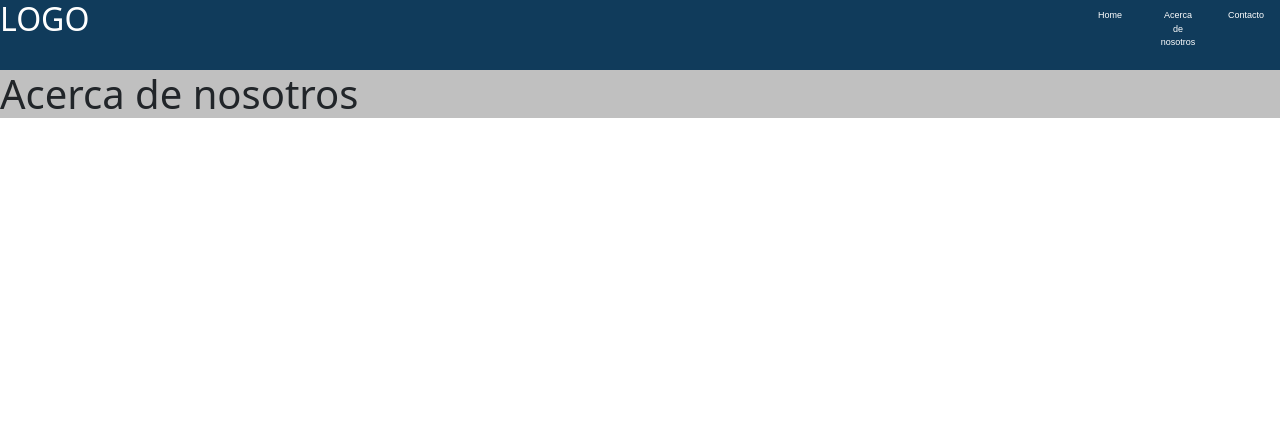
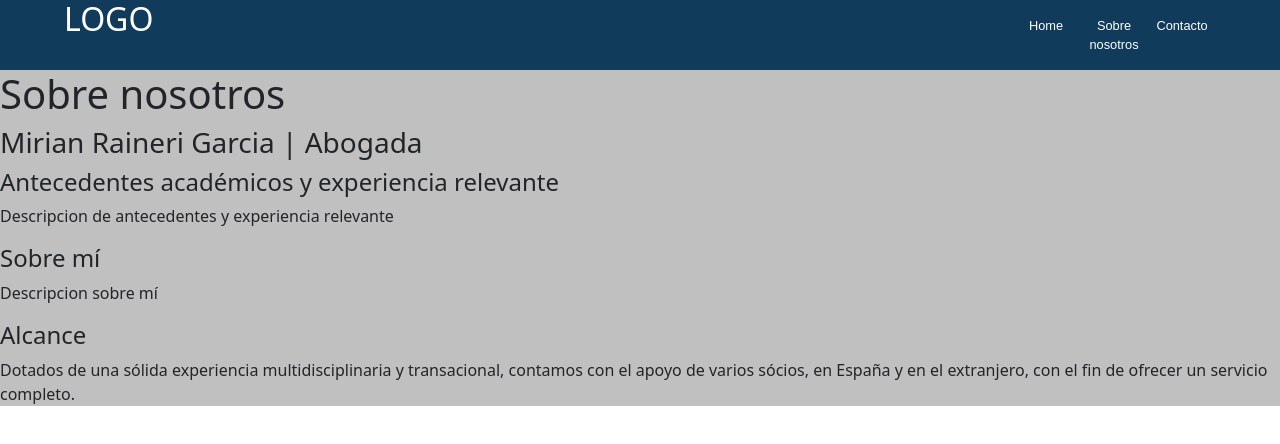
Before and after one commit to HernanSch/estudio, a React (Create React App) app: page /about in a window 1280 px wide. Shown: the top 444 px of the page. Built offline with nearby package versions, Linux system fonts and the light colour scheme.

Commit message:
fix about

```diff
--- a/src/Components/Header/Header.jsx
+++ b/src/Components/Header/Header.jsx
@@ -11,10 +11,10 @@ const Header = () => {
     <h2>LOGO</h2>
     <div className='header__menu'>
         <ul className='header__menu--list'>
-            <li><Link to="/"><button className='bn3637 bn37'><span>Home</span></button></Link></li>
-            <li><Link to="/about"><button className='bn3637 bn37'><span>Acerca de nosotros</span></button></Link></li>
+            <li><Link to="/"><button className='bn3637 bn37'><span className='header__menu--list__titulo'>Home</span></button></Link></li>
+            <li><Link to="/about"><button className='bn3637 bn37'><span className='header__menu--list__titulo'>Sobre nosotros</span></button></Link></li>
 
-            <li><Link to="/contacto"><button className='bn3637 bn37'><span>Contacto</span></button></Link></li>
+            <li><Link to="/contacto"><button className='bn3637 bn37'><span className='header__menu--list__titulo'>Contacto</span></button></Link></li>
         </ul>
     </div>
 
--- a/src/Components/Header/Header.scss
+++ b/src/Components/Header/Header.scss
@@ -1,9 +1,14 @@
+header{
+  background-color: #103b5b;
+}
 .header{
     display: flex;
     justify-content: space-between;
     background-color: #103b5b;
     color: white;
     height: 70px;
+    margin: 0 5% 0 5%;
+
     &__logo {
         height: 56px;
         width:  38px;
@@ -13,9 +18,12 @@
         display: flex;
         box-sizing: inherit;
         list-style: none;
-
+        margin-top: 5%;
         background-color: #103b5b;
         height: 40px;
+      &__titulo{
+        margin: 5%;
+      }
     }
 
 }
@@ -37,6 +45,7 @@
   }
 
   .bn37 {
+    font-size:0.8em;
     border-color: transparent;
     background-color: #103b5b;
     color: rgb(255, 255, 255);
--- a/src/Pages/About/About.jsx
+++ b/src/Pages/About/About.jsx
@@ -6,8 +6,14 @@ import './About.scss'
 const About = () => {
   return (
     <div className='about'>
-      <h1>Acerca de nosotros</h1>
-
+      <h1>Sobre nosotros</h1>
+      <h3>Mirian Raineri Garcia | Abogada</h3>
+      <h4>Antecedentes académicos y experiencia relevante</h4>
+      <p>Descripcion de antecedentes y experiencia relevante</p>
+      <h4>Sobre mí</h4>
+      <p>Descripcion sobre mí</p>
+      <h4>Alcance</h4>
+      <p>Dotados de una sólida experiencia multidisciplinaria y transacional, contamos con el apoyo de varios sócios, en España y en el extranjero, con el fin de ofrecer un servicio completo.</p>
     </div>
   )
 }
```
